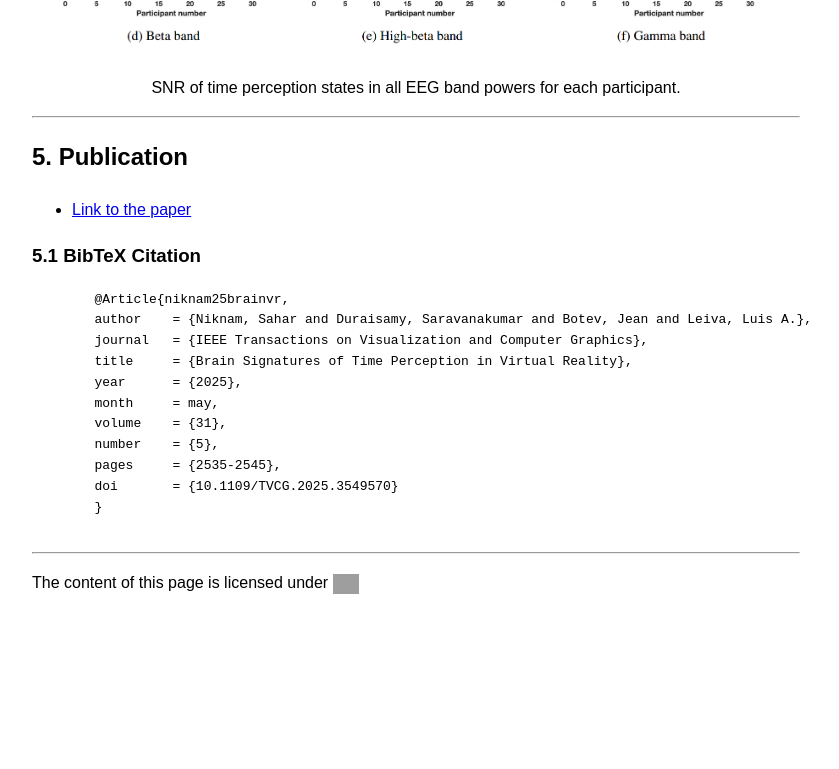
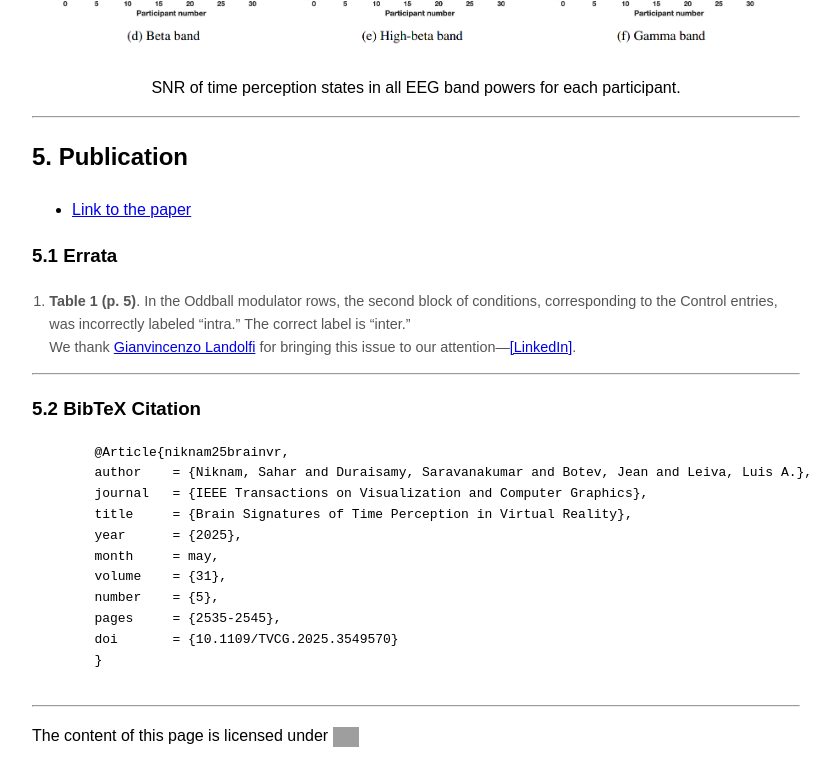
Before and after one commit to vrar-lab/brain-signatures, a plain HTML site: page index.html in a window 1280 px wide. Shown: the part 5957-6726 px from the top of the page, without its empty margins (224-1063 px from the left). Before the commit the page ends 6573 px from the top, so only its background shows below. Drawn offline with Linux system fonts and the light colour scheme; grey boxes are pictures that could not be loaded.

Commit message:
add Errata section
Updated section heading and added errata details regarding a labeling issue in Table 1.

```diff
--- a/index.html
+++ b/index.html
@@ -280,7 +280,18 @@
         <li><a href="https://hdl.handle.net/10993/64360" target="_blank" rel="noopener noreferrer">Link to the paper</a></li>
     </ul>
 
-    <h3>5.1 BibTeX Citation</h3>
+    <h3>5.1 Errata</h3>
+    <ol style="font-size: 0.9em; color: #555; padding-left: 1.2em;">
+        <li>
+            <strong>Table 1 (p. 5)</strong>. In the Oddball modulator rows, the second block of conditions, corresponding to the Control entries, was incorrectly labeled “intra.” The correct label is “inter.”
+            <br>
+            We thank <a href="https://github.com/Gianvi-lan" target="_blank">Gianvincenzo Landolfi</a> for bringing this issue to our attention—<a href="https://www.linkedin.com/in/gianvincenzo-landolfi-53b426286/" target="_blank">[LinkedIn]</a>.
+        </li>
+    </ol>
+
+    <hr>
+
+    <h3>5.2 BibTeX Citation</h3>
     <pre>
         @Article{niknam25brainvr,
         author    = {Niknam, Sahar and Duraisamy, Saravanakumar and Botev, Jean and Leiva, Luis A.},
```
